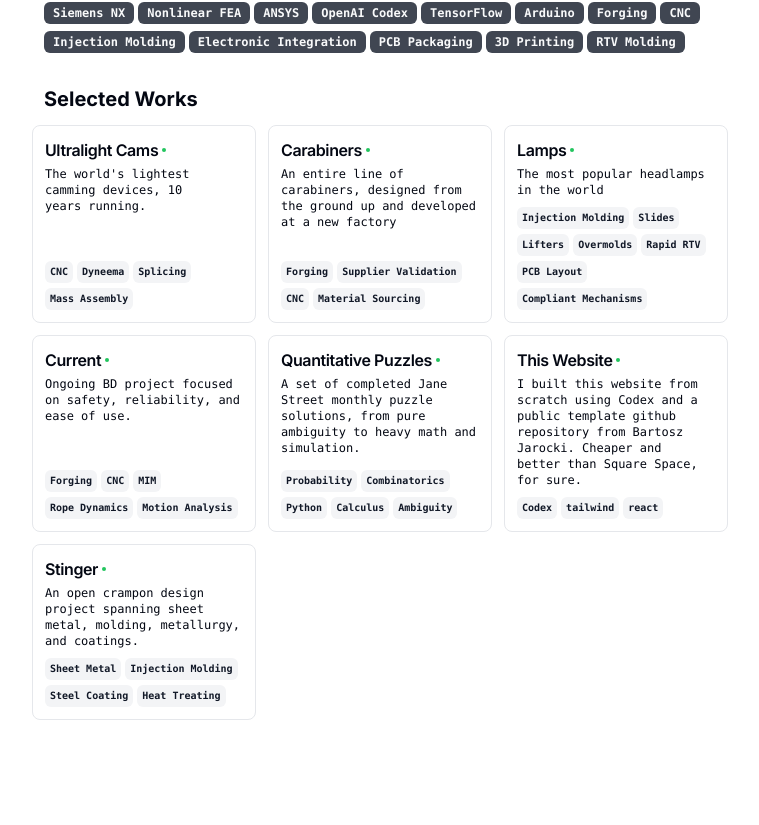
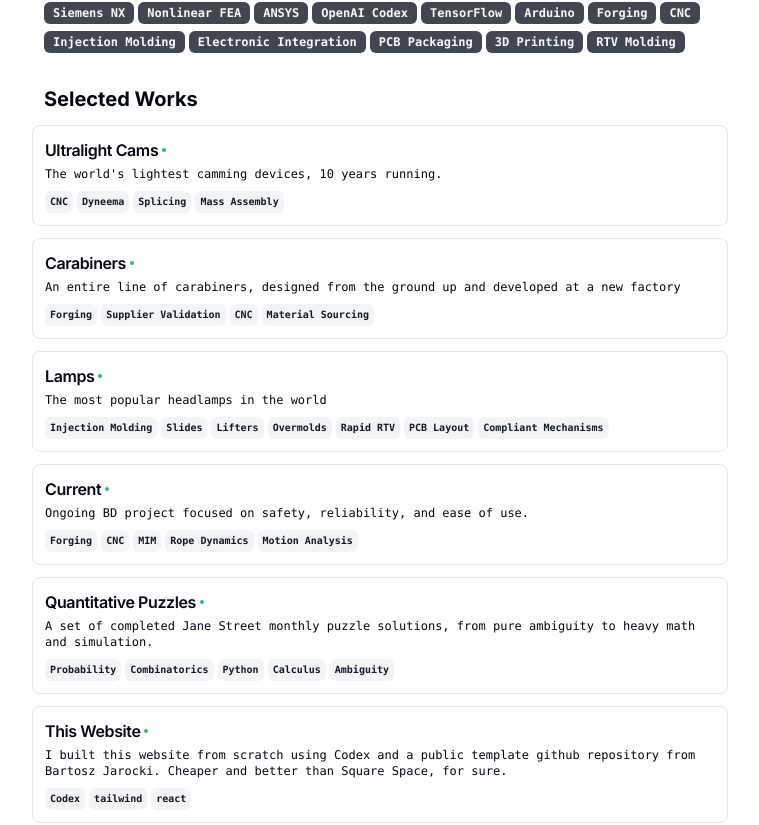
Before and after one commit to bakerjohnalex/resume, a Next.js app: page / in a window 1280 px wide. Shown: the part 1399-2224 px from the top of the page, without its empty margins (260-1019 px from the left). Before the commit the page ends 2183 px from the top, so only its background shows below. Built offline with nearby package versions, Linux system fonts and the light colour scheme.

Commit message:
Render Selected Works cards as full-width single column

```diff
--- a/src/app/components/Projects.tsx
+++ b/src/app/components/Projects.tsx
@@ -1,4 +1,3 @@
-import React from "react";
 import { Badge } from "../../components/ui/badge";
 import {
   Card,
@@ -137,9 +136,15 @@ export function Projects({
     <Section className="scroll-mb-16 print:space-y-4">
       <h2 className="text-xl font-bold" id="selected-works">
         Selected Works
+        <a
+          href="https://alexbaker.info"
+          className="ml-2 hidden text-xs font-normal text-muted-foreground underline print:inline"
+        >
+          (view at alexbaker.info)
+        </a>
       </h2>
       <div
-        className="-mx-3 grid grid-cols-1 gap-3 md:grid-cols-2 lg:grid-cols-3 print:grid-cols-3 print:gap-2"
+        className="-mx-3 grid grid-cols-1 gap-3 print:gap-2"
         role="feed"
         aria-labelledby="selected-works"
       >
```
